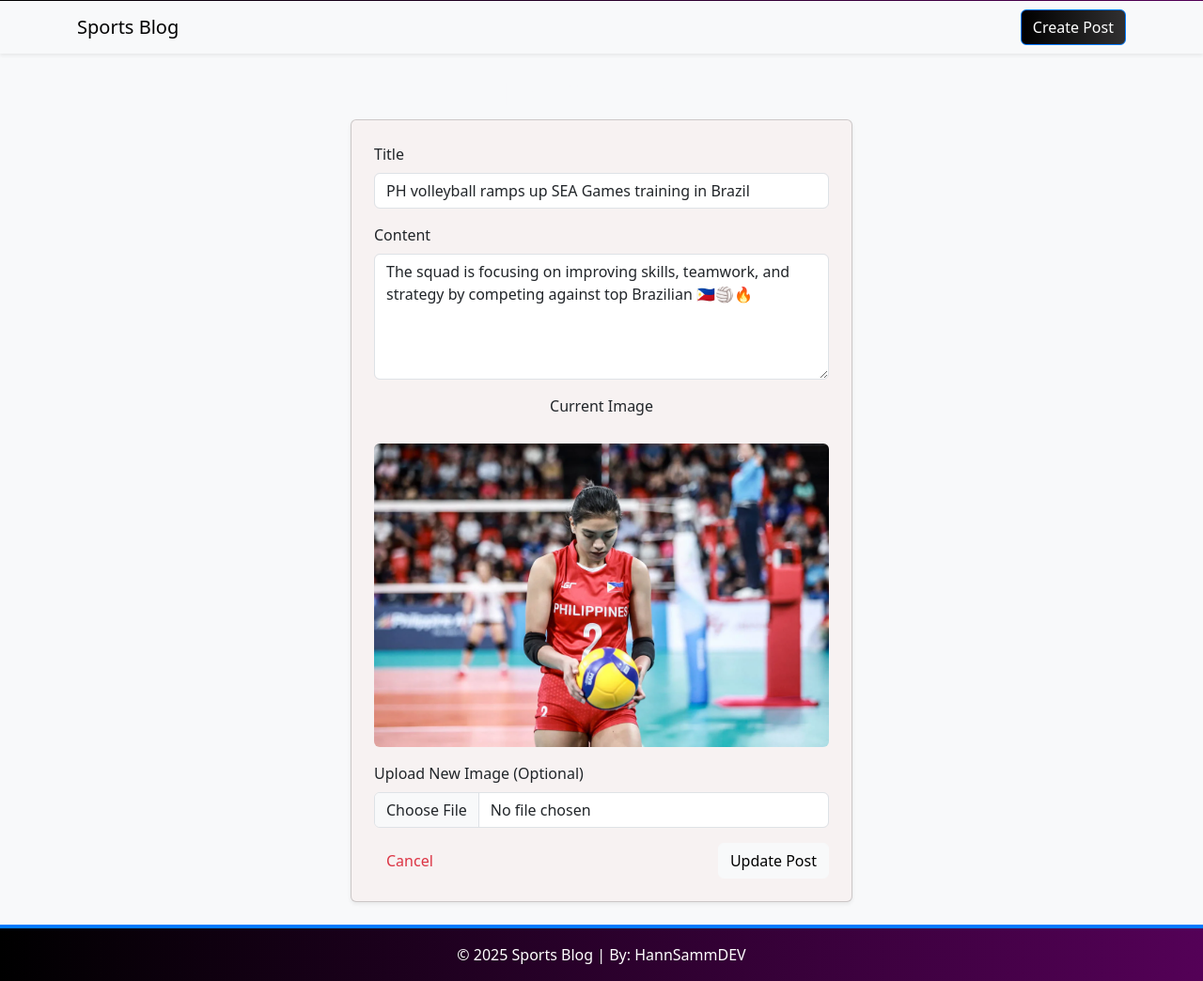
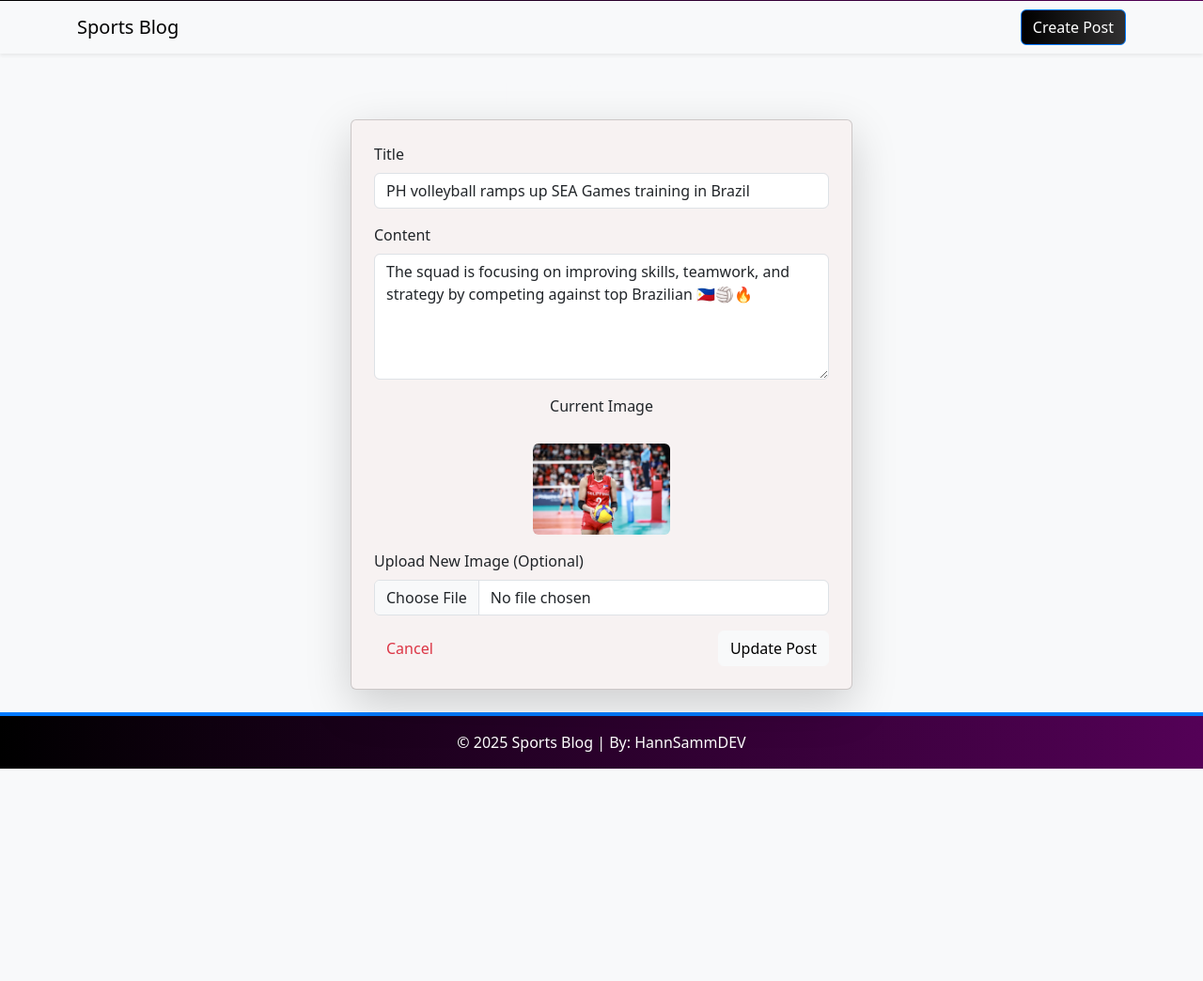
Before and after one commit to HannSammDev/python-project, a Flask app: page /update/1 in a window 1280 px wide. Shown: the part 189-1233 px from the top of the page at 94% size. After the commit the page ends 1007 px from the top, so only its background shows below. Run offline with Flask 3, Linux system fonts and the light colour scheme; data comes from the database, SQL or seed files in the repository.

Commit message:
fix the design

```diff
--- a/templates/create_post.html
+++ b/templates/create_post.html
@@ -5,7 +5,7 @@
 {% block content %}
 <h2 class="text-center">Create a New Post</h2>
 <div class="row justify-content-center">
-    <div class="col-md-6 shadow-sm p-3" style="background-color: #f7f2f2;">
+    <div class="col-md-6 shadow-lg p-3 " style="background-color: #f7f2f2;border-radius: 5px; border-color: black;">
         <form action="{{ url_for('create_post') }}" method="POST" enctype="multipart/form-data"
             style="background-color: transparent;">
             <div class="mb-3">
--- a/templates/update_post.html
+++ b/templates/update_post.html
@@ -6,41 +6,44 @@
 <div class="container">
     <h2 class="text-center mt-4">Edit Your Post</h2>
 
-    <div class="row justify-content-center">
+    <div class="row justify-content-center ">
         <div class="col-md-6">
-            <div class="card shadow-sm p-4 " style="background-color: #f7f2f2;">
-                <form action="{{ url_for('update_post', post_id=post.id) }}" method="POST" enctype="multipart/form-data">
+            <div class="card shadow-lg p-4 " style="background-color: #f7f2f2;">
+                <form action="{{ url_for('update_post', post_id=post.id) }}" method="POST"
+                    enctype="multipart/form-data">
 
-                    <!-- Title Field -->
+
                     <div class="mb-3">
                         <label class="form-label text-dark">Title</label>
                         <input type="text" class="form-control" name="title" value="{{ post.title }}" required>
                     </div>
 
-                    <!-- Content Field -->
+
                     <div class="mb-3">
                         <label class="form-label text-dark">Content</label>
                         <textarea class="form-control" name="content" rows="5" required>{{ post.content }}</textarea>
                     </div>
 
-                    <!-- Current Image Preview -->
+
                     {% if post.image %}
                     <div class="mb-3 text-center">
                         <label class="form-label text-dark">Current Image</label>
                         <br>
-                        <img src="{{ url_for('static', filename='images/' + post.image) }}" alt="Post Image" class="img-fluid rounded" style="max-width: 100%;">
+                        <img  src="{{ url_for('static', filename='images/' + post.image) }}" alt="Post Image"
+                            class="img-fluid rounded" style="max-width: 30%;">
                     </div>
                     {% endif %}
 
-                    <!-- Upload New Image -->
+
                     <div class="mb-3">
                         <label class="form-label text-dark">Upload New Image (Optional)</label>
                         <input type="file" class="form-control" name="image">
                     </div>
 
-                    <!-- Buttons -->
+
                     <div class="d-flex justify-content-between">
-                        <a href="{{ url_for('home') }}" class="btn btn-link text-danger " style="text-decoration: none;">Cancel</a>
+                        <a href="{{ url_for('home') }}" class="btn btn-link text-danger "
+                            style="text-decoration: none;">Cancel</a>
                         <button type="submit" class="btn btn-light">Update Post</button>
                     </div>
 
```
